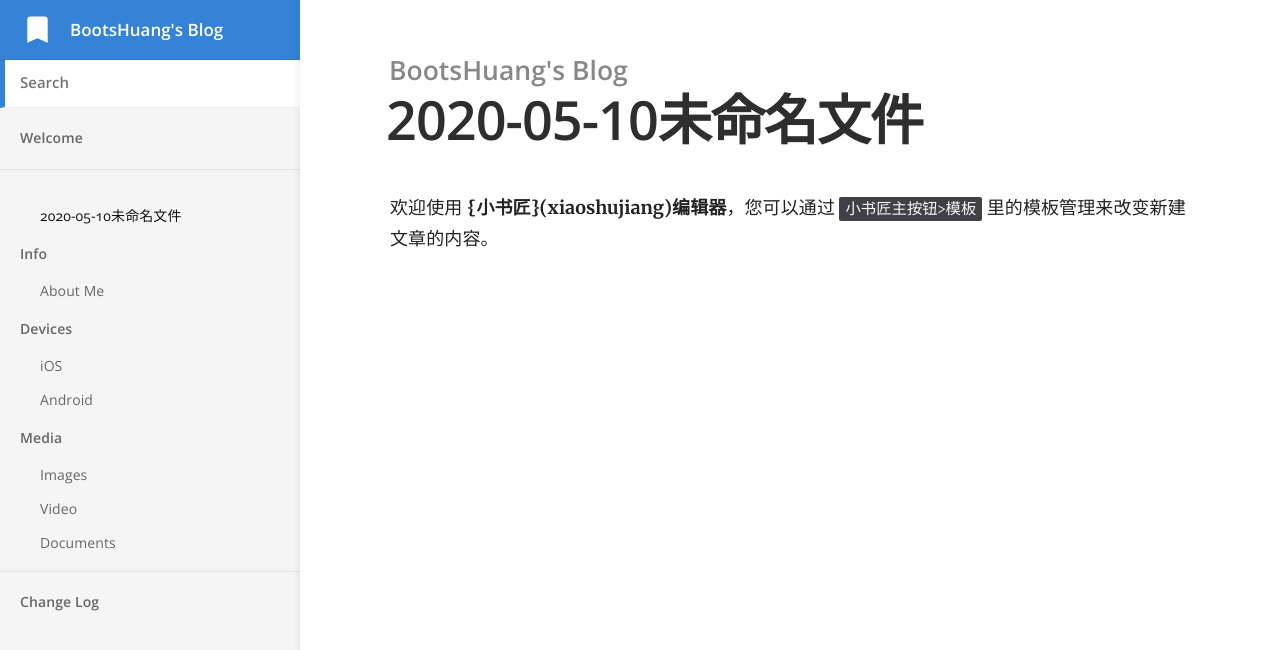
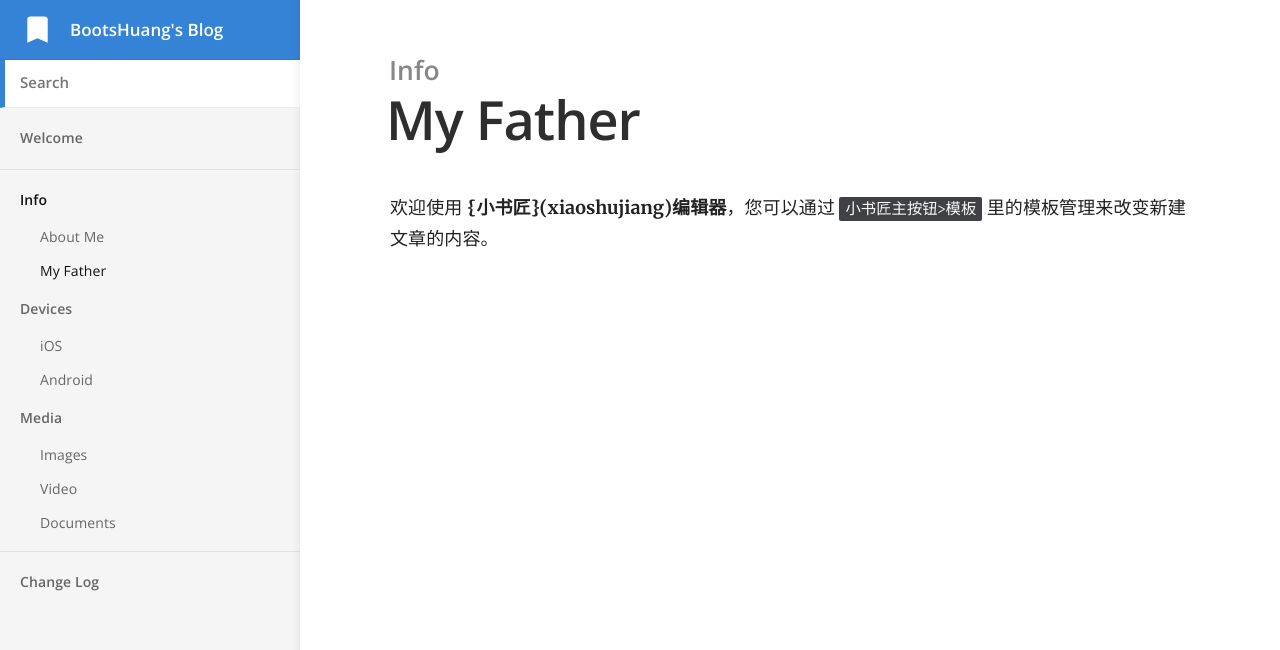
Before and after one commit to BootsHuang/BootsHuang.github.io, a Jekyll site: the page built from _docs/contact-syncing/2020-05-10-My-Father.md, in a window 1280 px wide. Shown: the top 650 px of the page. Built offline with Jekyll 4.4.1, drawn with Linux system fonts in a browser that asks for light colours.

Commit message:
修改文件: _docs/contact-syncing/2020-05-10-My-Father.md

```diff
--- a/_docs/contact-syncing/2020-05-10-My-Father.md
+++ b/_docs/contact-syncing/2020-05-10-My-Father.md
@@ -1,8 +1,7 @@
 ---
-title: 2020-05-10未命名文件
-tags: 新建,模板,小书匠
-renderNumberedHeading: true
-grammar_cjkRuby: true
+title: My Father
+category: Info
+order: 2
 ---
 
 
```
